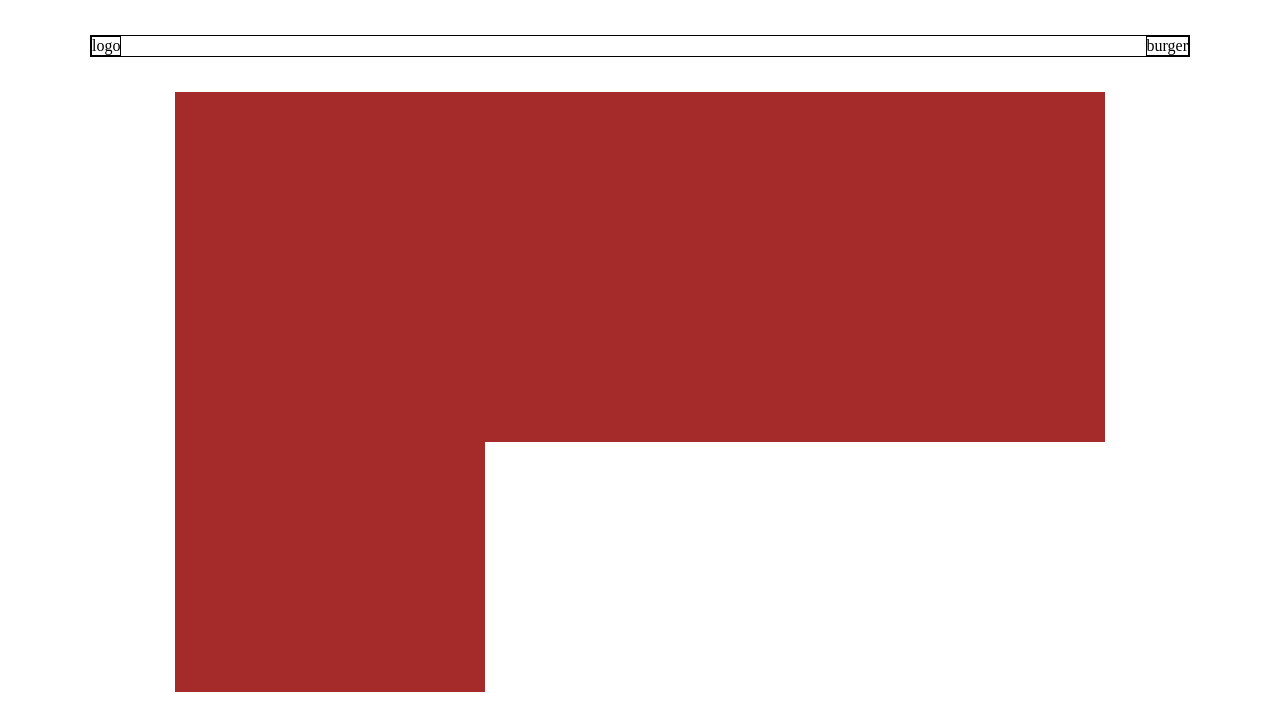
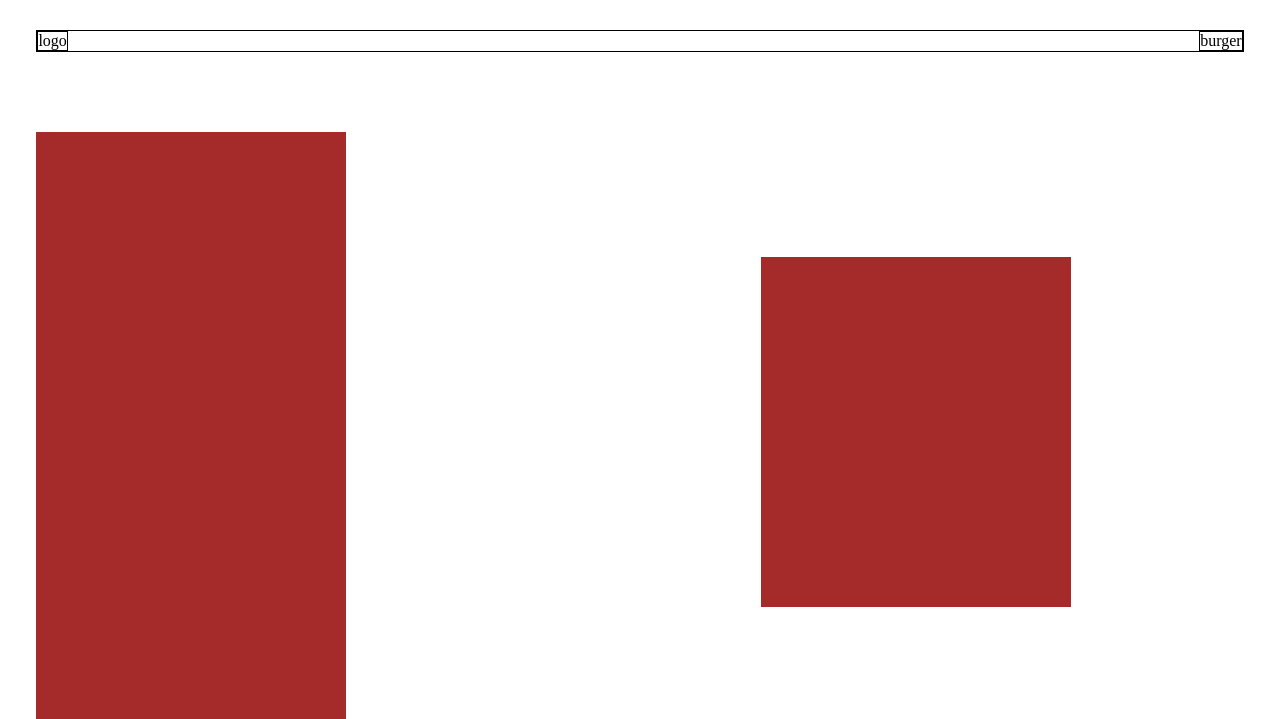
Before and after one commit to PatrizioCorcione/htmlcss-responsive-layout, a plain HTML site: page index.html in a window 1280 px wide. Shown: the top 719 px of the page. Drawn offline with Linux system fonts and the light colour scheme.

Commit message:
tablet fine

```diff
--- a/CSS/style.css
+++ b/CSS/style.css
@@ -4,15 +4,25 @@
   box-sizing: border-box;
 }
 /*UTILITY*/
+.row{
+  margin: 0px 30px;
+}
 .txt-center{
   text-align: center;
+}
+.all-item{
+  align-items: center;
 }
 .debug{
   border: 1px solid black;
 }
+.dir-collum{
+  flex-direction: column;
+}
 .wrap{
   flex-wrap: wrap;
 }
+
 .just-cent{
   justify-content: center;
 }
@@ -24,17 +34,17 @@
 }
 
 .container{
-  max-width: 1100px;
+  width: 99%;
   margin: 0 auto;
-  margin-top: 35px;
+  padding: 30px 0px;
 }
 
 .card-sm,
 .card-lg,
 .card-m,
 .card-xl{
+  margin: 20px 0px;
   width: 310px;
-  margin-bottom: 30px;
   background-color: brown;
   height: 350px;
 }
@@ -70,12 +80,24 @@ img{
 
 
 
-@media only screen and (min-width: 1200px){
-  .plan{
-    display: inline-block;
+@media only screen and (min-width: 768px){
+  .get .row{
+    flex-direction: row;
   }
-  .left-content,.right-content{
+
+  .get .colum:first-child{
+    width: 60%;
+  }
+  .get .colum:nth-child(2){
+    width: 40%;
+  }
+  .get .colum{
+    width: calc(100% / 3);
+  }
+  .strat .colum,
+  .testim .colum{
     width: 100%;
   }
 
+
 }
--- a/index.html
+++ b/index.html
@@ -28,7 +28,7 @@
   <main>
     <section class="get">
       <div class="container">
-        <div class="row d-flex just-cent wrap">
+        <div class="row d-flex dir-collum wrap all-item">
           <div class="colum">
             <div class="card-lg">
 
@@ -68,7 +68,7 @@
             </div>
           </div>
 
-          <div class="strat-txt txt-center">
+          <div class="strat-txt">
             <h2>ciccociccoicocioci</h2>
                 <p>Lorem ipsum dolor sit amet consectetur adipisicing elit. Ipsum dolor perspiciatis suscipit ipsa fugit reprehenderit totam, obcaecati earum aperiam odit sapiente accusantium error consequuntur possimus magnam? Ipsum, aut. Delectus, asperiores.</p>
           </div>
@@ -155,11 +155,14 @@
   </main>
 
   <footer class="back-black">
-    <div class="row d-flex just-cent">
+    <div class="container">
+      <div class="row d-flex just-cent">
       <div class="colum">
         <div class="card-sm"></div>
       </div>
     </div>
+    </div>
+
   </footer>
 </body>
 </html>
```
